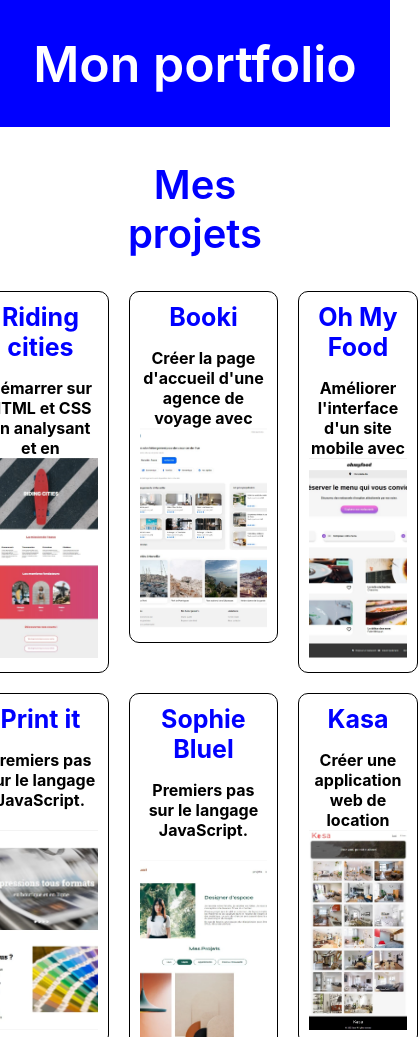
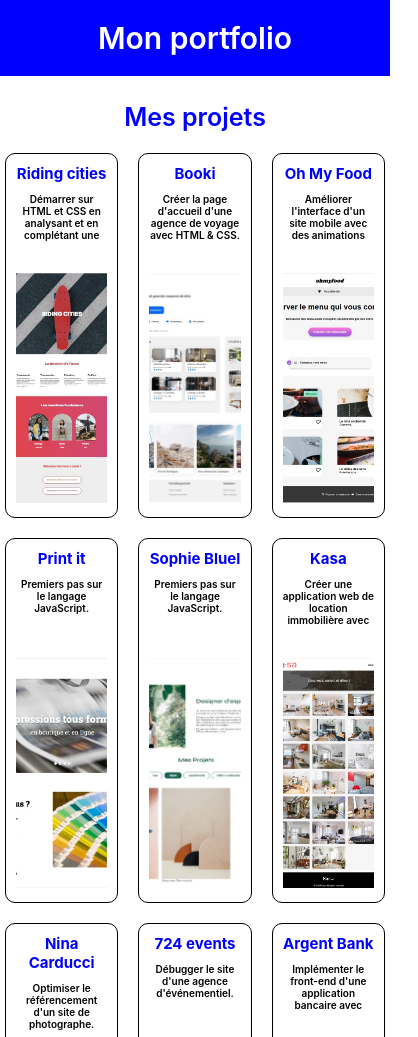
Before and after one commit to teddy8785/monPortfolio, a React app: page /Accueil in a window 390 px wide. Shown: the top 1037 px of the page, 418 px wide, since content can reach past the window. Built offline with nearby package versions, Linux system fonts and the light colour scheme.

Commit message:
style responsive page d'accueil

```diff
--- a/src/styles/card.scss
+++ b/src/styles/card.scss
@@ -5,6 +5,7 @@ a {
   border: black 1px solid;
   border-radius: 10px;
   padding: 5px;
+  transition: transform 200ms;
 
   &:hover {
     transform: scale(1.05);
@@ -19,18 +20,20 @@ a {
   }
 
   &__description {
+    font-size: 18px;
     color: black;
     text-align: center;
-    font-weight: 700;
+    font-weight: 600;
     margin-bottom: 30px;
     height: 50px;
+    overflow: auto;
   }
 
   &__img {
     width: 100%;
     object-fit: cover;
     object-position: top;
-    height: 200px;
+    height: 230px;
   }
 
   &__link {
@@ -41,5 +44,13 @@ a {
 @media (max-width: 768px) {
   .card {
     padding: 10px;
+
+    &__title {
+      font-size: 15px;
+    }
+
+    &__description {
+      font-size: 10px;
+    }
   }
 }
--- a/src/styles/header.scss
+++ b/src/styles/header.scss
@@ -9,3 +9,11 @@
     color: white;
   }
 }
+
+@media (max-width: 768px) {
+  .header {
+    &__title {
+      font-size: 30px;
+    }
+  }
+}
--- a/src/styles/main.scss
+++ b/src/styles/main.scss
@@ -2,7 +2,7 @@
     display: flex;
     justify-content: center;
     flex-direction: column;
-    padding: 0px 100px 30px 100px;
+    padding: 0px 60px 30px 60px;
 
     &__title {
       text-align: center;
@@ -12,12 +12,20 @@
     }
 
     &__gallery {
-      width:100%;
       display: grid;
       grid-template-columns: 1fr 1fr 1fr;
       grid-template-rows: 1fr;
       gap: 20px;
-      align-content: center;
-      justify-content: center;
     }
   }
+
+
+@media (max-width: 768px) {
+  .main {
+    padding: 5px;
+
+    &__title {
+      font-size: 25px;
+    }
+  }
+}
```
Also changed, not shown: src/styles/card.css, src/styles/header.css, src/styles/main.css, 3 other files.
